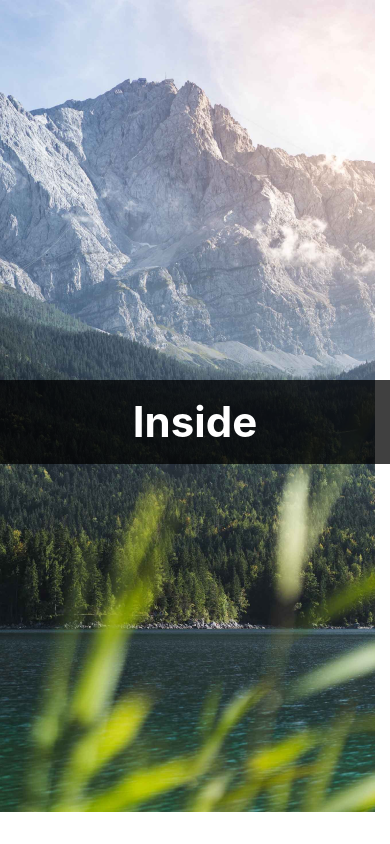
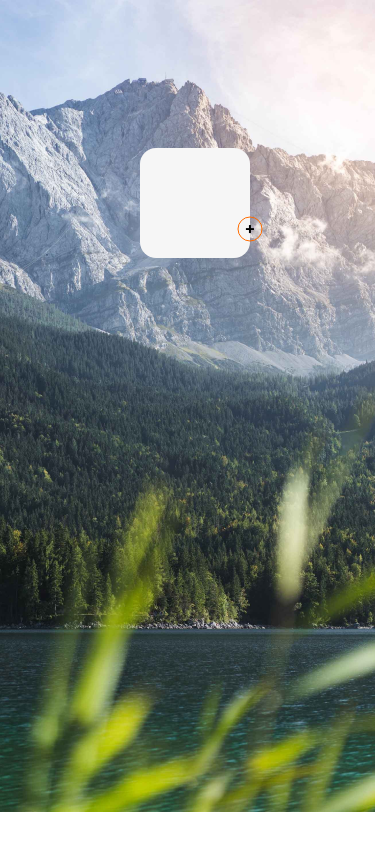
Before and after one commit to kozhushna/AwesomeProject, a React Native app: screen / in a window 390 px wide. Built offline with nearby package versions, Linux system fonts and the light colour scheme.

Commit message:
Add avatar holder

```diff
--- a/App.js
+++ b/App.js
@@ -1,7 +1,7 @@
 import { StatusBar } from 'expo-status-bar';
 import { StyleSheet, Text, View } from 'react-native';
-import ViewBoxesWithColorAndText from './Screens/LoginScreen';
-import RegistrationScreen from './Screens/RegistrationScreen';
+import ViewBoxesWithColorAndText from './src/Screens/LoginScreen';
+import RegistrationScreen from './src/Screens/RegistrationScreen';
 
 export default function App() {
   return (
--- /dev/null
+++ b/src/Components/AvatarHolder.js
@@ -0,0 +1,33 @@
+import React from 'react';
+import { StyleSheet, View } from 'react-native';
+import LoadImageButton from './LoadImageButton';
+
+const AvatarHolder = () => (
+  <View style={styles.fotoWrapper}>
+    <View style={styles.imageHolder}></View>
+    <LoadImageButton></LoadImageButton>
+  </View>
+);
+
+const styles = StyleSheet.create({
+  fotoWrapper: {
+    width: 130,
+    height: 130,
+    position: 'absolute',
+    top: 203,
+    left: '50%',
+    transform: [{ translateX: '-50%' }, { translateY: '-50%' }],
+    paddingRight: 10,
+    paddingLeft: 10,
+    paddingTop: 10,
+    paddingBottom: 10,
+  },
+  imageHolder: {
+    height: '100%',
+
+    backgroundColor: '#F6F6F6',
+    borderRadius: 16,
+  },
+});
+
+export default AvatarHolder;
--- /dev/null
+++ b/src/Components/LoadImageButton.js
@@ -0,0 +1,37 @@
+import React from 'react';
+import { Text, View, Pressable, StyleSheet } from 'react-native';
+
+const LoadImageButton = () => {
+  return (
+    <Pressable
+      style={styles.button}
+      title="Press Me"
+      onPress={() => console.log('Button pressed!')}
+      color="white"
+    >
+      <Text style={styles.buttonText}>+</Text>
+    </Pressable>
+  );
+};
+
+const styles = StyleSheet.create({
+  button: {
+    width: 25,
+    height: 25,
+    position: 'absolute',
+    top: 91,
+    left: 120,
+    transform: [{ translateX: '-50%' }, { translateY: '-50%' }],
+    borderRadius: '50%',
+    borderWidth: 1,
+    borderColor: '#FF6C00',
+  },
+  buttonText: {
+    color: 'black',
+    fontSize: 16,
+    fontWeight: 'bold',
+    textAlign: 'center',
+  },
+});
+
+export default LoadImageButton;
--- a/Screens/RegistrationScreen.js
+++ b/src/Screens/RegistrationScreen.js
@@ -1,11 +1,13 @@
 import React from 'react';
-import { ImageBackground, StyleSheet, Text, View } from 'react-native';
+import { ImageBackground, StyleSheet, View } from 'react-native';
 import PhotoBG from '../Images/PhotoBG.png';
+
+import AvatarHolder from '../Components/AvatarHolder';
 
 const RegistrationScreen = () => (
   <View style={styles.container}>
     <ImageBackground source={PhotoBG} resizeMode="cover" style={styles.image}>
-      <Text style={styles.text}>Inside</Text>
+      <AvatarHolder />
     </ImageBackground>
   </View>
 );
@@ -18,14 +20,6 @@ const styles = StyleSheet.create({
     flex: 1,
     justifyContent: 'center',
   },
-  text: {
-    color: 'white',
-    fontSize: 42,
-    lineHeight: 84,
-    fontWeight: 'bold',
-    textAlign: 'center',
-    backgroundColor: '#000000c0',
-  },
 });
 
 export default RegistrationScreen;
```
Also changed, not shown: src/Images/PhotoBG.png (renamed from Images/PhotoBG.png), src/Screens/LoginScreen.js (renamed from Screens/LoginScreen.js).
